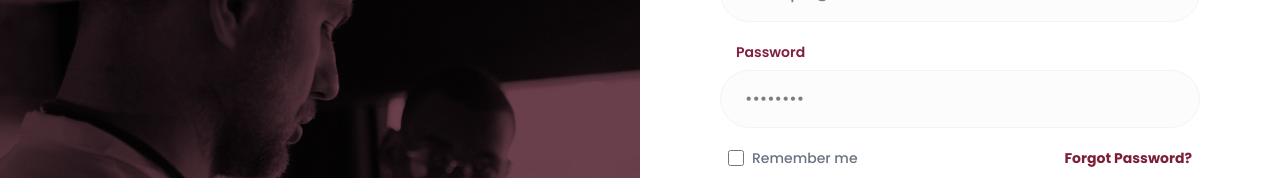
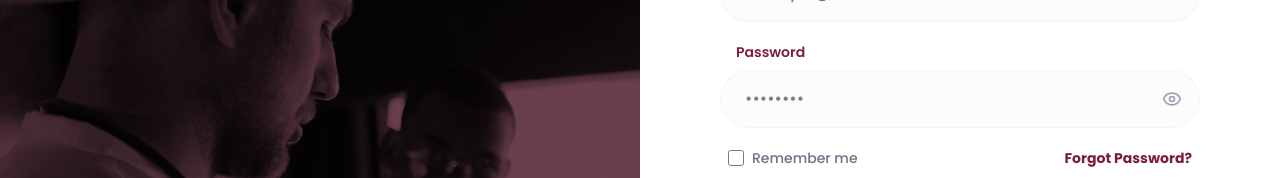
Before and after one commit to umairinayat/Radisist, a React (Vite) app in the folder radisist/radisist-frontend/: page /login in a window 1280 px wide. Shown: the part 218-396 px from the top of the page. Built offline with nearby package versions, Linux system fonts and the light colour scheme; no server answers.

Commit message:
feat: add show/hide password toggle functionality in login form

```diff
--- a/radisist/radisist-frontend/src/Auth/Login.jsx
+++ b/radisist/radisist-frontend/src/Auth/Login.jsx
@@ -160,14 +160,24 @@ function Login() {
             {/* PASSWORD */}
             <div className="group">
               <label className="text-[#7F2040] text-sm font-semibold ml-4 mb-2 block group-focus-within:text-[#7B1E38] group-focus-within:translate-x-1 group-focus-within:scale-105 transition-all duration-300 origin-left">Password</label>
+              <div className="relative">
                 <input
-                type="password"
+                  type={showPassword ? "text" : "password"}
                   placeholder="••••••••"
-                className="w-full border border-gray-100 bg-gray-50/50 rounded-full px-6 py-4 focus:outline-none focus:ring-2 focus:ring-[#7F2040]/10 transition-all font-medium"
+                  className="w-full border border-gray-100 bg-gray-50/50 rounded-full px-6 py-4 pr-14 focus:outline-none focus:ring-2 focus:ring-[#7F2040]/10 transition-all font-medium"
                   value={password}
                   onChange={(e) => setPassword(e.target.value)}
                   required
                 />
+                <button
+                  type="button"
+                  onClick={() => setShowPassword(!showPassword)}
+                  className="absolute right-2 top-1/2 -translate-y-1/2 w-10 h-10 flex items-center justify-center rounded-full text-gray-400 hover:text-[#7B1E38] hover:bg-[#7B1E38]/10 transition-colors"
+                  aria-label={showPassword ? "Hide password" : "Show password"}
+                >
+                  {showPassword ? <EyeOff size={20} /> : <Eye size={20} />}
+                </button>
+              </div>
             </div>
 
             {/* REMEMBER + FORGOT */}
```
Lines whose indentation alone changed are shown as unchanged.
